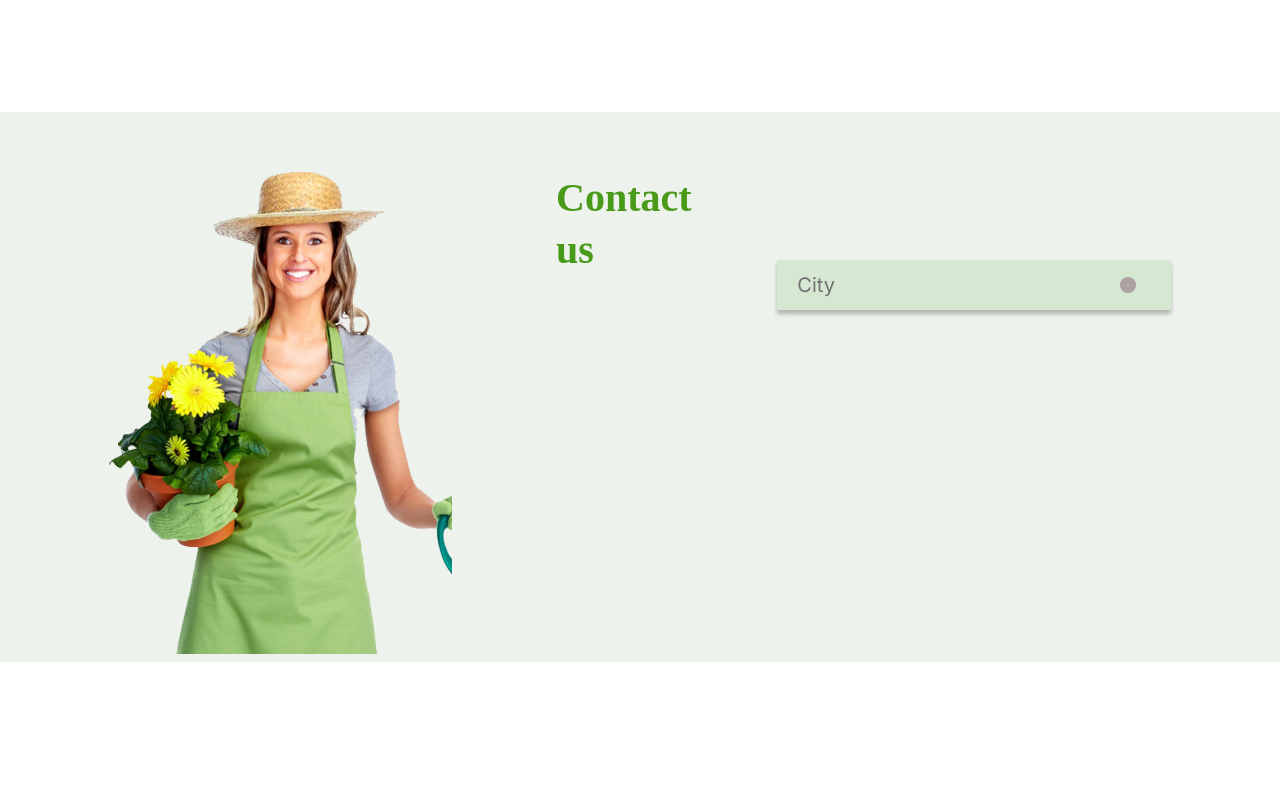
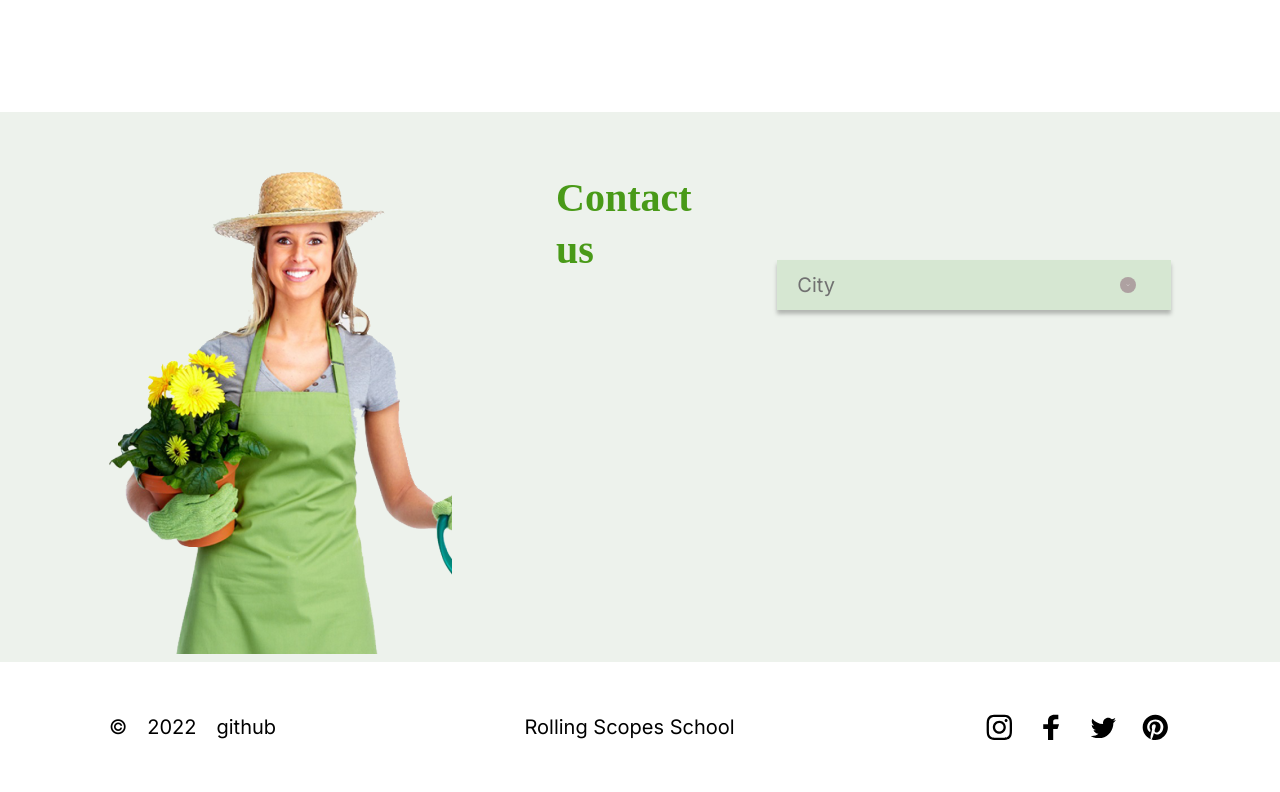
Before and after one commit to asuponev/JSFEPRESCHOOL2022Q4, a website built with webpack: page plants/index.html in a window 1280 px wide. Shown: the part 3581-4373 px from the top of the page. Before the commit the page ends 4243 px from the top, so only its background shows below. Built offline with nearby package versions, Linux system fonts and the light colour scheme; a web font is replaced by a local one.

Commit message:
feat: add footer for 1440px

```diff
--- a/plants/index.html
+++ b/plants/index.html
@@ -110,7 +110,7 @@
               <span class="prices__items_item-title">Basics</span>
               <div class="prices__items_item-arrow">
                 <svg>
-                  <use xlink:href="./src/img/arrow.svg#gray"></use>
+                  <use xlink:href="./src/img/sprite.svg#gray"></use>
                 </svg>
               </div>
             </div>
@@ -118,7 +118,7 @@
               <span class="prices__items_item-title">Standard</span>
               <div class="prices__items_item-arrow">
                 <svg>
-                  <use xlink:href="./src/img/arrow.svg#gray"></use>
+                  <use xlink:href="./src/img/sprite.svg#gray"></use>
                 </svg>
               </div>
             </div>
@@ -126,7 +126,7 @@
               <span class="prices__items_item-title">Pro care</span>
               <div class="prices__items_item-arrow">
                 <svg>
-                  <use xlink:href="./src/img/arrow.svg#gray"></use>
+                  <use xlink:href="./src/img/sprite.svg#gray"></use>
                 </svg>
               </div>
             </div>
@@ -147,12 +147,44 @@
           <span class="contacts__select-title">City</span>
           <div class="contacts__select-arrow">
             <svg>
-              <use xlink:href="./src/img/arrow.svg#white"></use>
+              <use xlink:href="./src/img/sprite.svg#white"></use>
             </svg>
           </div>
         </div>
       </div>
     </section>
   </main>
+  <footer class="footer">
+    <div class="container">
+      <div class="footer__dev">
+        <p>©</p>
+        <p>2022</p>
+        <a href="#">github</a>
+      </div>
+      <a href="#"  class="footer__course">Rolling Scopes School</a>
+      <ul class="footer__links">
+        <li class="footer__links_item">
+          <svg class="inst">
+            <use xlink:href="./src/img/sprite.svg#inst"></use>
+          </svg>
+        </li>
+        <li class="footer__links_item">
+          <svg class="fb">
+            <use xlink:href="./src/img/sprite.svg#fb"></use>
+          </svg>
+        </li>
+        <li class="footer__links_item">
+          <svg class="tw">
+            <use xlink:href="./src/img/sprite.svg#tw"></use>
+          </svg>
+        </li>
+        <li class="footer__links_item">
+          <svg class="pntrst">
+            <use xlink:href="./src/img/sprite.svg#pntrst"></use>
+          </svg>
+        </li>
+      </ul>
+    </div>
+  </footer>
 </body>
 </html>
--- a/plants/src/styles/style.scss
+++ b/plants/src/styles/style.scss
@@ -10,6 +10,7 @@ $font-h2: 400 40px/1.3 'Inika', serif;
 $font-cards-title: 700 20px/1 'Inter', sans-serif;
 $font-h2-inter: 700 40px/1.21 'Inter', sans-serif;
 $font-select-contacts: 400 20px/2 'Inter', sans-serif;
+$font-footer: 400 20px/2.5 'Inter', sans-serif;
 
 // color variables
 $color-black: #000000;
@@ -380,3 +381,56 @@ a {
     }
   }
 }
+
+.footer {
+  background-color: $color-white;
+  .container {
+    display: flex;
+    align-items: center;
+    justify-content: space-between;
+    padding: 40px 109px;
+  }
+  &__dev {
+    display: flex;
+    gap: 20px;
+    font: $font-footer;
+    color: $color-black;
+    a {
+      color: $color-black;
+    }
+  }
+  &__course {
+    display: block;
+    font: $font-footer;
+    color: $color-black;
+  }
+  &__links {
+    display: flex;
+    align-items: center;
+    justify-content: center;
+    gap: 20px;
+    &_item {
+      width: 32px;
+      height: 32px;
+      display: flex;
+      align-items: center;
+      justify-content: center;
+      .inst {
+        width: 26.66px;
+        height: 26.66px;
+      }
+      .fb {
+        width: 16.66px;
+        height: 26.66px;
+      }
+      .tw {
+        width: 26.66px;
+        height: 21.66px;
+      }
+      .pntrst {
+        width: 26.57px;
+        height: 26.66px;
+      }
+    }
+  }
+}
```
Also changed, not shown: plants/src/img/arrow.svg (deleted), plants/src/img/fb.svg (added), plants/src/img/inst.svg (added), plants/src/img/pntrst.svg (added), plants/src/img/sprite.svg (added), plants/src/img/tw.svg (added).
